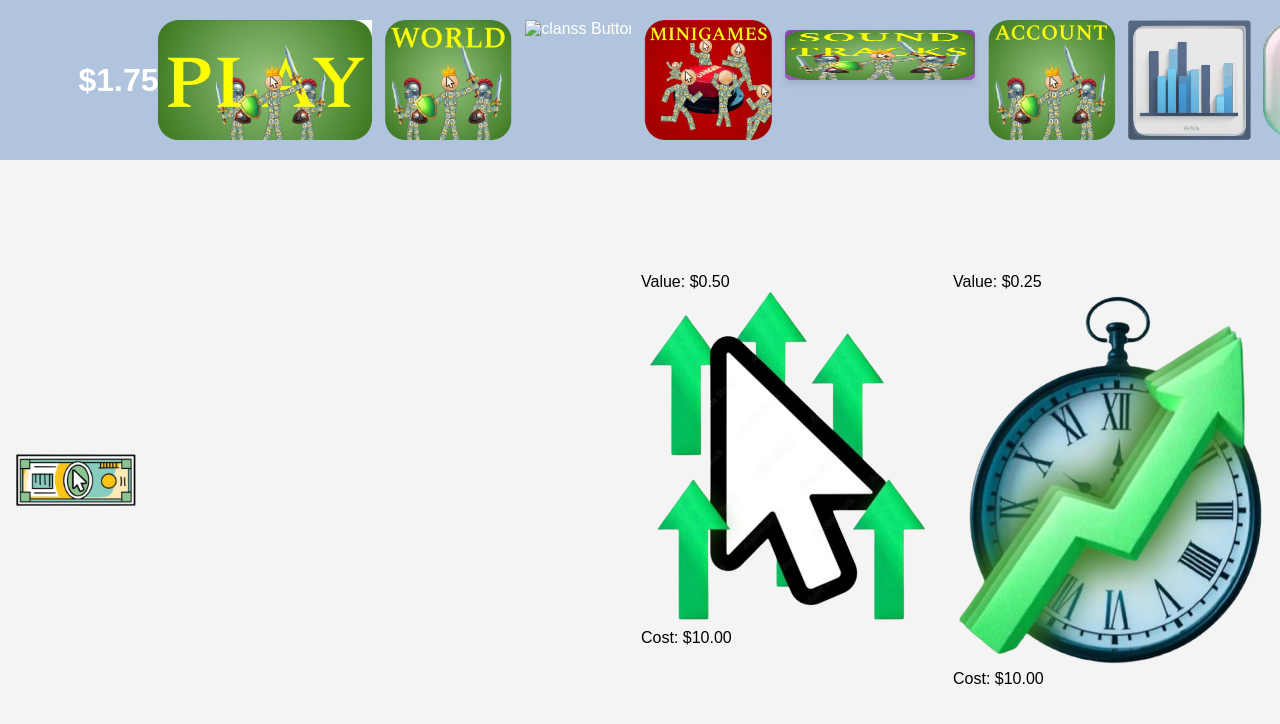
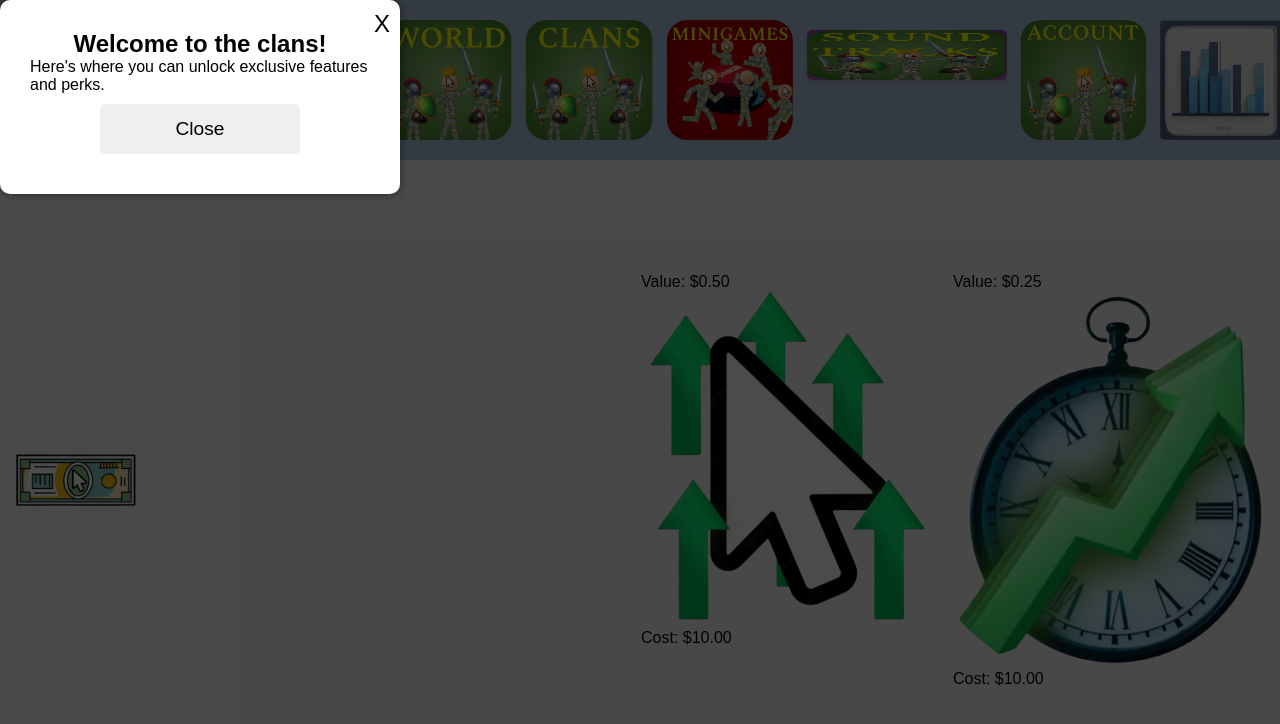
Before and after one commit to RENEGADE21AI/Course_Cursor, a website: page public/index.html in a window 1280 px wide. Both pictures are taken after a click on the picture 578 px from the left and 80 px from the top of the page. Drawn offline with Linux system fonts and the light colour scheme.

Commit message:
Update index.html

```diff
--- a/public/index.html
+++ b/public/index.html
@@ -20,7 +20,7 @@
   <div class="icons">
     <img src="images/topBarTabButtons/placeholderPlayButton.png" class="play-button top-bar-button" id="playButton" alt="Play Button">
     <img src="images/topBarTabButtons/placeholderCashWorldButton.png" class="play-cash-world-button top-bar-button" id="cashWorldButton" alt="Cash World Button">
-    <img src="images/topBarTabButtons/clanssButton.png" class="clanss-button top-bar-button" id="clanssButton" alt="clanss Button">
+    <img src="images/topBarTabButtons/clansButton.png" class="clans-button top-bar-button" id="clansButton" alt="clans Button">
     <img src="images/topBarTabButtons/placeholderMiniGamesButton.png" class="minigames-button top-bar-button" id="minigamesButton" alt="Minigames Button">
     <img src="images/topBarTabButtons/placeholderSoundTracksButton.png" class="top-bar-button soundtracks-button" id="soundtracksButton" alt="Soundtracks Icon">
     <img src="images/topBarTabButtons/placeholderAccountButton.png" class="account-button top-bar-button" id="accountButton" alt="Account Button">
@@ -55,13 +55,13 @@
   </div>
 </div>
 
-<!-- clanss Pop-up -->
-<div class="overlay" id="clanssOverlay" style="display: none;">
+<!-- clans Pop-up -->
+<div class="overlay" id="clansOverlay" style="display: none;">
   <div class="popup">
-    <div class="close-button" id="closeclanss">X</div>
-    <h2>Welcome to the clanss!</h2>
+    <div class="close-button" id="closeclans">X</div>
+    <h2>Welcome to the clans!</h2>
     <p>Here's where you can unlock exclusive features and perks.</p>
-    <button class="settings-button" id="clanssCloseButton">Close</button>
+    <button class="settings-button" id="clansCloseButton">Close</button>
   </div>
 </div>
 
@@ -124,7 +124,7 @@
 <script src="scripts/display.js" defer></script>
 <script src="scripts/eventListeners.js" defer></script>
 <script src="scripts/popups.js" defer></script>
-<script src="scripts/clanss.js" defer></script>
+<script src="scripts/clans.js" defer></script>
 <script src="scripts/soundTrackTabs.js" defer></script>
 
 </body>
```
